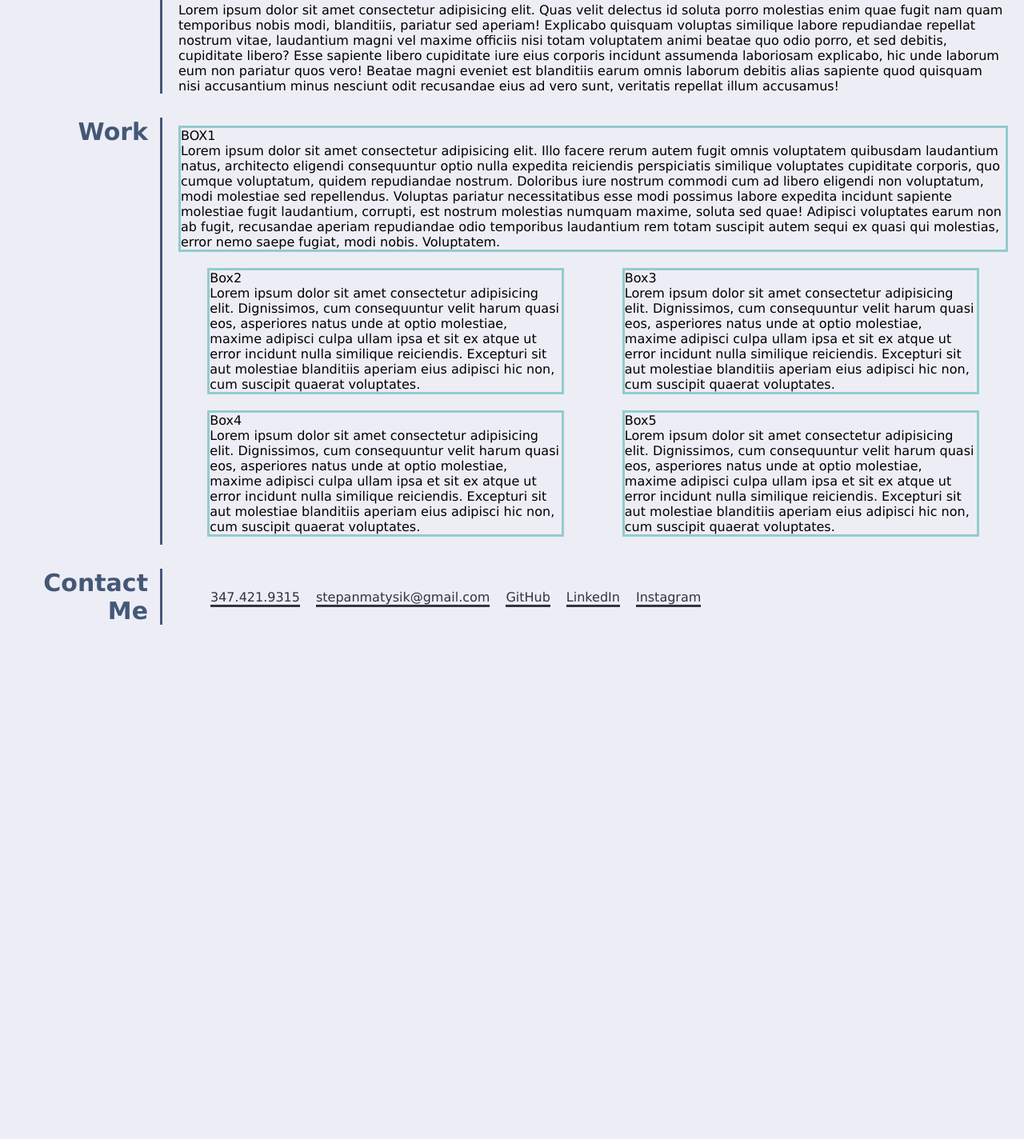
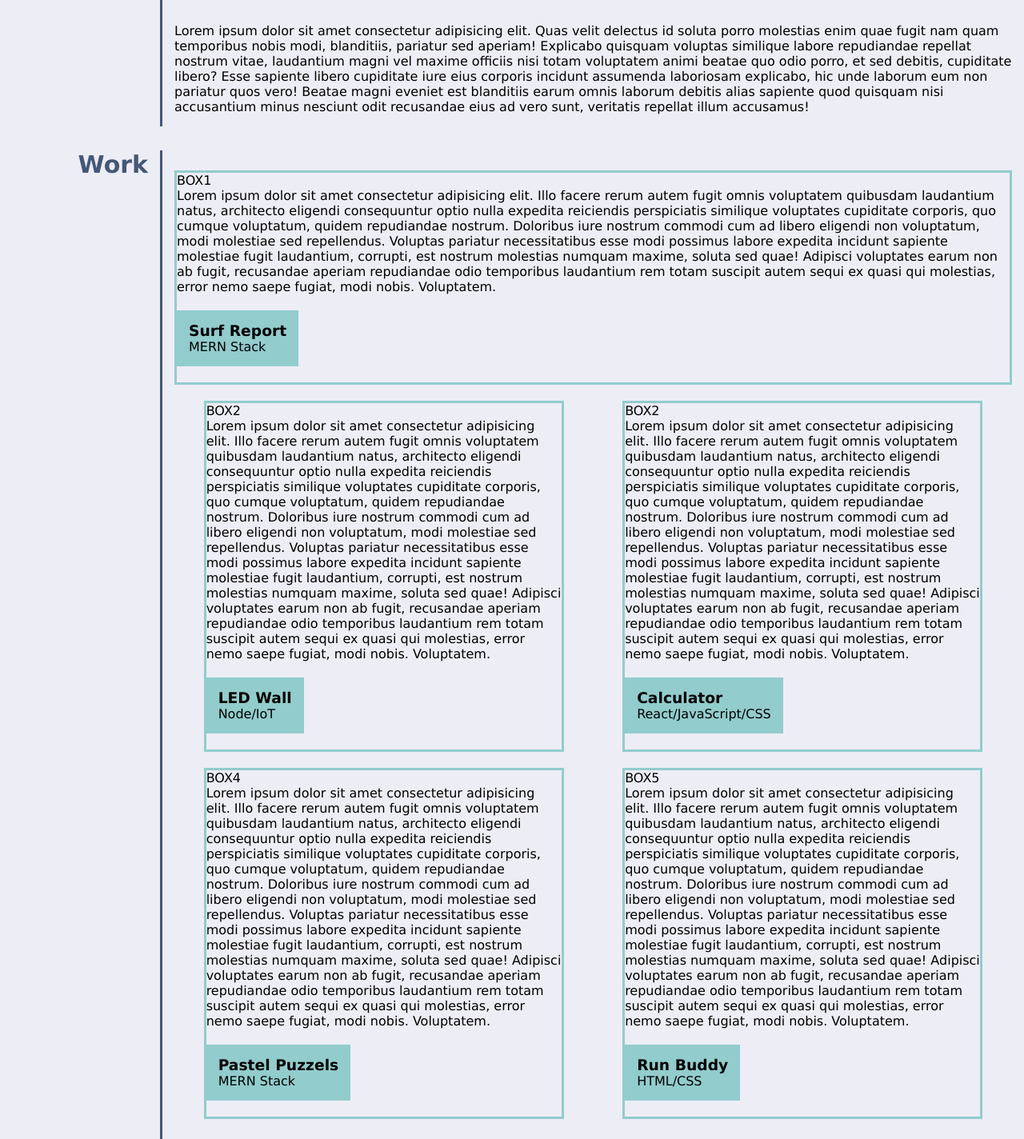
Before and after one commit to elfsvet/portfolio-project, a plain HTML site: page index.html in a window 1280 px wide. Shown: the part 675-2099 px from the top of the page at 80% size. Before the commit the page ends 1486 px from the top, so only its background shows below. Drawn offline with Linux system fonts and the light colour scheme.

Commit message:
added boxes to articles. Needs background pictures.

```diff
--- a/assets/css/style.css
+++ b/assets/css/style.css
@@ -62,16 +62,15 @@
    }
 
    #about-me p, #work article, #contact a {
-     padding: 0 20px;
+     padding: 15px;
    }
 
-#work article {
+#work .side-line {
   display: flex;
   flex-flow: row wrap;
 }
 
-   #work article div {
-     /* display: flex; */
+   #work .side-line div {
      border: 3px solid var(--secondary-color);
    }
 
@@ -80,6 +79,20 @@
     margin: 10px 0 ;
     width: 100%;
   }
+
+  #box1:hover, #box2:hover {
+    background-color: rgba(226, 197, 111, 0.5);
+    ;
+  }
+
+
+  .button-name {
+    box-sizing: content-box;
+    width:fit-content;
+    background-color: var(--secondary-color);
+    margin: 20px 20px 20px 0;
+  }
+
 
   #box2 {
     margin: 10px auto;
--- a/index.html
+++ b/index.html
@@ -45,15 +45,29 @@
     <div id="body-info">
         <section id="about-me">
             <div>
-                <h2 class="side">About<br/>Me</h2>
+                <h2 class="side">About<br />Me</h2>
             </div>
             <div class="side-line">
                 <p>
-                    Lorem, ipsum dolor sit amet consectetur adipisicing elit. Excepturi, delectus impedit ipsa voluptate aut autem? Ab earum, esse repellat eligendi porro, magnam dolor placeat iste modi voluptas eveniet aspernatur libero nostrum laudantium distinctio ut natus optio. In architecto maxime ea consectetur facere, eligendi sit laboriosam cumque iure, eaque fugit saepe optio vel voluptas culpa repudiandae magnam nisi vitae reprehenderit autem numquam iste doloremque itaque? Recusandae, consequatur corporis accusantium labore vel ab eveniet aliquam ut laborum inventore odit illum vero quia repellendus, numquam quas reprehenderit soluta! Placeat, maiores repellat aliquam quam accusantium incidunt quo fugit dolorum repellendus quod quia aliquid quidem.
+                    Lorem, ipsum dolor sit amet consectetur adipisicing elit. Excepturi, delectus impedit ipsa voluptate
+                    aut autem? Ab earum, esse repellat eligendi porro, magnam dolor placeat iste modi voluptas eveniet
+                    aspernatur libero nostrum laudantium distinctio ut natus optio. In architecto maxime ea consectetur
+                    facere, eligendi sit laboriosam cumque iure, eaque fugit saepe optio vel voluptas culpa repudiandae
+                    magnam nisi vitae reprehenderit autem numquam iste doloremque itaque? Recusandae, consequatur
+                    corporis accusantium labore vel ab eveniet aliquam ut laborum inventore odit illum vero quia
+                    repellendus, numquam quas reprehenderit soluta! Placeat, maiores repellat aliquam quam accusantium
+                    incidunt quo fugit dolorum repellendus quod quia aliquid quidem.
                 </p>
-                <br/>
+                <br />
                 <p>
-                    Lorem ipsum dolor sit amet consectetur adipisicing elit. Quas velit delectus id soluta porro molestias enim quae fugit nam quam temporibus nobis modi, blanditiis, pariatur sed aperiam! Explicabo quisquam voluptas similique labore repudiandae repellat nostrum vitae, laudantium magni vel maxime officiis nisi totam voluptatem animi beatae quo odio porro, et sed debitis, cupiditate libero? Esse sapiente libero cupiditate iure eius corporis incidunt assumenda laboriosam explicabo, hic unde laborum eum non pariatur quos vero! Beatae magni eveniet est blanditiis earum omnis laborum debitis alias sapiente quod quisquam nisi accusantium minus nesciunt odit recusandae eius ad vero sunt, veritatis repellat illum accusamus!
+                    Lorem ipsum dolor sit amet consectetur adipisicing elit. Quas velit delectus id soluta porro
+                    molestias enim quae fugit nam quam temporibus nobis modi, blanditiis, pariatur sed aperiam!
+                    Explicabo quisquam voluptas similique labore repudiandae repellat nostrum vitae, laudantium magni
+                    vel maxime officiis nisi totam voluptatem animi beatae quo odio porro, et sed debitis, cupiditate
+                    libero? Esse sapiente libero cupiditate iure eius corporis incidunt assumenda laboriosam explicabo,
+                    hic unde laborum eum non pariatur quos vero! Beatae magni eveniet est blanditiis earum omnis laborum
+                    debitis alias sapiente quod quisquam nisi accusantium minus nesciunt odit recusandae eius ad vero
+                    sunt, veritatis repellat illum accusamus!
                 </p>
             </div>
         </section>
@@ -64,24 +78,108 @@
             </div>
             <div>
                 <article class="side-line">
-                    <div id="box1">BOX1<br/>
-                    Lorem ipsum dolor sit amet consectetur adipisicing elit. Illo facere rerum autem fugit omnis voluptatem quibusdam laudantium natus, architecto eligendi consequuntur optio nulla expedita reiciendis perspiciatis similique voluptates cupiditate corporis, quo cumque voluptatum, quidem repudiandae nostrum. Doloribus iure nostrum commodi cum ad libero eligendi non voluptatum, modi molestiae sed repellendus. Voluptas pariatur necessitatibus esse modi possimus labore expedita incidunt sapiente molestiae fugit laudantium, corrupti, est nostrum molestias numquam maxime, soluta sed quae! Adipisci voluptates earum non ab fugit, recusandae aperiam repudiandae odio temporibus laudantium rem totam suscipit autem sequi ex quasi qui molestias, error nemo saepe fugiat, modi nobis. Voluptatem.
+                    <div id="box1">
+                        <p>
+
+                            BOX1<br />
+                            Lorem ipsum dolor sit amet consectetur adipisicing elit. Illo facere rerum autem fugit omnis
+                            voluptatem quibusdam laudantium natus, architecto eligendi consequuntur optio nulla expedita
+                            reiciendis perspiciatis similique voluptates cupiditate corporis, quo cumque voluptatum,
+                            quidem repudiandae nostrum. Doloribus iure nostrum commodi cum ad libero eligendi non
+                            voluptatum, modi molestiae sed repellendus. Voluptas pariatur necessitatibus esse modi
+                            possimus labore expedita incidunt sapiente molestiae fugit laudantium, corrupti, est nostrum
+                            molestias numquam maxime, soluta sed quae! Adipisci voluptates earum non ab fugit,
+                            recusandae aperiam repudiandae odio temporibus laudantium rem totam suscipit autem sequi ex
+                            quasi qui molestias, error nemo saepe fugiat, modi nobis. Voluptatem.
+                        </p>
+                        <article class="button-name">
+                            <h3>Surf Report</h3>
+                            <p>MERN Stack</p>
+                        </article>
                     </div>
-                    <div id="box2">Box2<br/>
-                    Lorem ipsum dolor sit amet consectetur adipisicing elit. Dignissimos, cum consequuntur velit harum quasi eos, asperiores natus unde at optio molestiae, maxime adipisci culpa ullam ipsa et sit ex atque ut error incidunt nulla similique reiciendis. Excepturi sit aut molestiae blanditiis aperiam eius adipisci hic non, cum suscipit quaerat voluptates.</div>
-                    <div id="box2">Box3<br/>
-                        Lorem ipsum dolor sit amet consectetur adipisicing elit. Dignissimos, cum consequuntur velit harum quasi eos, asperiores natus unde at optio molestiae, maxime adipisci culpa ullam ipsa et sit ex atque ut error incidunt nulla similique reiciendis. Excepturi sit aut molestiae blanditiis aperiam eius adipisci hic non, cum suscipit quaerat voluptates.</div>
-                    <div id="box2">Box4<br/>
-                        Lorem ipsum dolor sit amet consectetur adipisicing elit. Dignissimos, cum consequuntur velit harum quasi eos, asperiores natus unde at optio molestiae, maxime adipisci culpa ullam ipsa et sit ex atque ut error incidunt nulla similique reiciendis. Excepturi sit aut molestiae blanditiis aperiam eius adipisci hic non, cum suscipit quaerat voluptates.</div>
-                    <div id="box2">Box5<br/>
-                        Lorem ipsum dolor sit amet consectetur adipisicing elit. Dignissimos, cum consequuntur velit harum quasi eos, asperiores natus unde at optio molestiae, maxime adipisci culpa ullam ipsa et sit ex atque ut error incidunt nulla similique reiciendis. Excepturi sit aut molestiae blanditiis aperiam eius adipisci hic non, cum suscipit quaerat voluptates.</div>
+                    <div id="box2">
+                        <p>
+
+                            BOX2<br />
+                            Lorem ipsum dolor sit amet consectetur adipisicing elit. Illo facere rerum autem fugit omnis
+                            voluptatem quibusdam laudantium natus, architecto eligendi consequuntur optio nulla expedita
+                            reiciendis perspiciatis similique voluptates cupiditate corporis, quo cumque voluptatum,
+                            quidem repudiandae nostrum. Doloribus iure nostrum commodi cum ad libero eligendi non
+                            voluptatum, modi molestiae sed repellendus. Voluptas pariatur necessitatibus esse modi
+                            possimus labore expedita incidunt sapiente molestiae fugit laudantium, corrupti, est nostrum
+                            molestias numquam maxime, soluta sed quae! Adipisci voluptates earum non ab fugit,
+                            recusandae aperiam repudiandae odio temporibus laudantium rem totam suscipit autem sequi ex
+                            quasi qui molestias, error nemo saepe fugiat, modi nobis. Voluptatem.
+                        </p>
+                        <article class="button-name">
+                            <h3>LED Wall</h3>
+                            <p>Node/IoT</p>
+                        </article>
+                    </div>
+                    <div id="box2">
+                        <p>
+
+                            BOX2<br />
+                            Lorem ipsum dolor sit amet consectetur adipisicing elit. Illo facere rerum autem fugit omnis
+                            voluptatem quibusdam laudantium natus, architecto eligendi consequuntur optio nulla expedita
+                            reiciendis perspiciatis similique voluptates cupiditate corporis, quo cumque voluptatum,
+                            quidem repudiandae nostrum. Doloribus iure nostrum commodi cum ad libero eligendi non
+                            voluptatum, modi molestiae sed repellendus. Voluptas pariatur necessitatibus esse modi
+                            possimus labore expedita incidunt sapiente molestiae fugit laudantium, corrupti, est nostrum
+                            molestias numquam maxime, soluta sed quae! Adipisci voluptates earum non ab fugit,
+                            recusandae aperiam repudiandae odio temporibus laudantium rem totam suscipit autem sequi ex
+                            quasi qui molestias, error nemo saepe fugiat, modi nobis. Voluptatem.
+                        </p>
+                        <article class="button-name">
+                            <h3>Calculator</h3>
+                            <p>React/JavaScript/CSS</p>
+                        </article>
+                    </div>
+                    <div id="box2">
+                        <p>
+
+                            BOX4<br />
+                            Lorem ipsum dolor sit amet consectetur adipisicing elit. Illo facere rerum autem fugit omnis
+                            voluptatem quibusdam laudantium natus, architecto eligendi consequuntur optio nulla expedita
+                            reiciendis perspiciatis similique voluptates cupiditate corporis, quo cumque voluptatum,
+                            quidem repudiandae nostrum. Doloribus iure nostrum commodi cum ad libero eligendi non
+                            voluptatum, modi molestiae sed repellendus. Voluptas pariatur necessitatibus esse modi
+                            possimus labore expedita incidunt sapiente molestiae fugit laudantium, corrupti, est nostrum
+                            molestias numquam maxime, soluta sed quae! Adipisci voluptates earum non ab fugit,
+                            recusandae aperiam repudiandae odio temporibus laudantium rem totam suscipit autem sequi ex
+                            quasi qui molestias, error nemo saepe fugiat, modi nobis. Voluptatem.
+                        </p>
+                        <article class="button-name">
+                            <h3>Pastel Puzzels</h3>
+                            <p>MERN Stack</p>
+                        </article>
+                    </div>
+                    <div id="box2">
+                        <p>
+
+                            BOX5<br />
+                            Lorem ipsum dolor sit amet consectetur adipisicing elit. Illo facere rerum autem fugit omnis
+                            voluptatem quibusdam laudantium natus, architecto eligendi consequuntur optio nulla expedita
+                            reiciendis perspiciatis similique voluptates cupiditate corporis, quo cumque voluptatum,
+                            quidem repudiandae nostrum. Doloribus iure nostrum commodi cum ad libero eligendi non
+                            voluptatum, modi molestiae sed repellendus. Voluptas pariatur necessitatibus esse modi
+                            possimus labore expedita incidunt sapiente molestiae fugit laudantium, corrupti, est nostrum
+                            molestias numquam maxime, soluta sed quae! Adipisci voluptates earum non ab fugit,
+                            recusandae aperiam repudiandae odio temporibus laudantium rem totam suscipit autem sequi ex
+                            quasi qui molestias, error nemo saepe fugiat, modi nobis. Voluptatem.
+                        </p>
+                        <article class="button-name">
+                            <h3>Run Buddy</h3>
+                            <p>HTML/CSS</p>
+                        </article>
+                    </div>
                 </article>
             </div>
         </section>
 
         <footer id="contact-me">
             <div>
-                <h2 class="side">Contact<br/>Me</h2>
+                <h2 class="side">Contact<br />Me</h2>
             </div>
             <nav class="navigation side-line">
                 <ul id="info">
```
